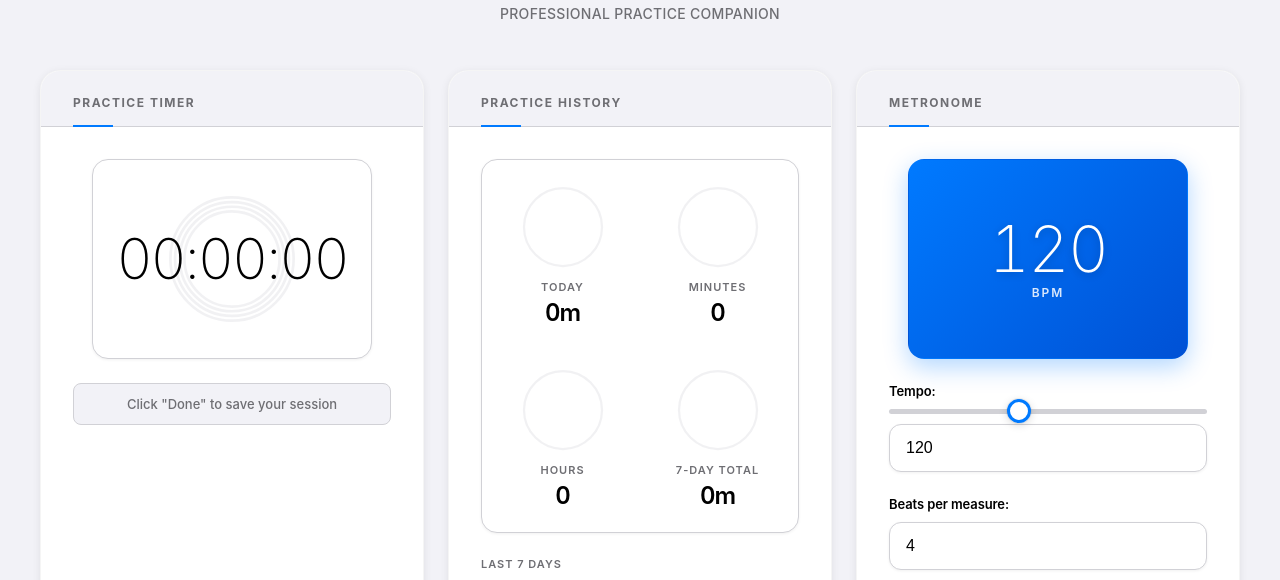
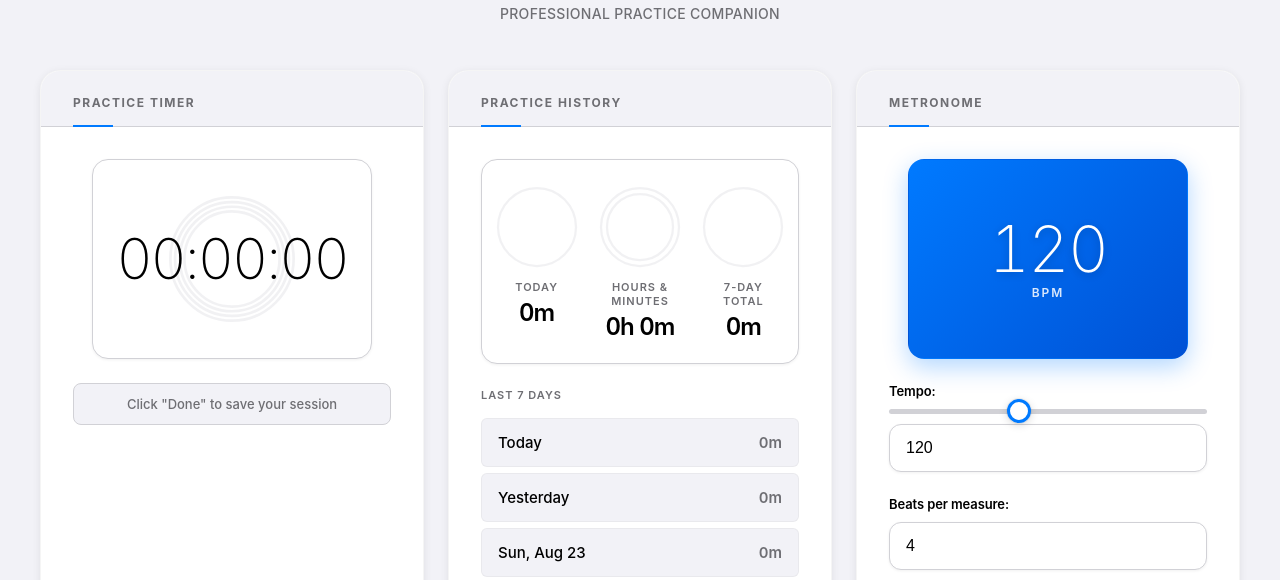
Before and after one commit to Westbrook/music-time, a plain HTML site: page index.html in a window 1280 px wide. Shown: the part 157-737 px from the top of the page. Drawn offline with Linux system fonts and the light colour scheme.

Commit message:
Make Minute/Hour Rings Concentric in Practice History
Agent-Id: agent-63a58124-7b77-45cf-9f87-7b5840baea55
Linked-Note-Id: 4e9cfcbf-65a1-40c4-b467-252b3db875f1

```diff
--- a/index.html
+++ b/index.html
@@ -83,23 +83,17 @@
                             </div>
                         </div>
                         <div class="stat-item">
-                            <svg class="stat-ring" viewBox="0 0 120 120">
+                            <svg class="stat-ring stat-ring-concentric" viewBox="0 0 120 120">
+                                <!-- Hours ring (outer) -->
                                 <circle class="stat-ring-bg" cx="60" cy="60" r="52" />
-                                <circle class="stat-ring-progress" cx="60" cy="60" r="52" id="minutesRing" />
+                                <circle class="stat-ring-progress stat-ring-hours" cx="60" cy="60" r="52" id="hoursRing" />
+                                <!-- Minutes ring (inner) -->
+                                <circle class="stat-ring-bg stat-ring-bg-inner" cx="60" cy="60" r="44" />
+                                <circle class="stat-ring-progress stat-ring-minutes" cx="60" cy="60" r="44" id="minutesRing" />
                             </svg>
                             <div class="stat-content">
-                                <div class="stat-label">Minutes</div>
-                                <div class="stat-value" id="minutesValue">0</div>
-                            </div>
-                        </div>
-                        <div class="stat-item">
-                            <svg class="stat-ring" viewBox="0 0 120 120">
-                                <circle class="stat-ring-bg" cx="60" cy="60" r="52" />
-                                <circle class="stat-ring-progress" cx="60" cy="60" r="52" id="hoursRing" />
-                            </svg>
-                            <div class="stat-content">
-                                <div class="stat-label">Hours</div>
-                                <div class="stat-value" id="hoursValue">0</div>
+                                <div class="stat-label">Hours &amp; Minutes</div>
+                                <div class="stat-value"><span id="hoursValue">0</span>h <span id="minutesValue">0</span>m</div>
                             </div>
                         </div>
                         <div class="stat-item">
--- a/script.js
+++ b/script.js
@@ -448,16 +448,17 @@
                 todayRing.style.strokeDashoffset = offset;
             }
 
-            // Minutes ring - fills from 0 to 60 with the current minutes portion of today's time
+            // Minutes ring (inner concentric) - fills from 0 to 60 with the current minutes portion of today's time
             const minutesRing = document.getElementById('minutesRing');
             if (minutesRing) {
+                const minutesCircumference = 277; // 2 * PI * 44 (inner ring radius)
                 const minutes = Math.floor((todaySeconds % 3600) / 60);
                 const progress = Math.min(minutes / 60, 1);
-                const offset = circumference - (progress * circumference);
+                const offset = minutesCircumference - (progress * minutesCircumference);
                 minutesRing.style.strokeDashoffset = offset;
             }
 
-            // Hours ring - fills from 0 to 24 with the current hours portion of today's time
+            // Hours ring (outer concentric) - fills from 0 to 24 with the current hours portion of today's time
             const hoursRing = document.getElementById('hoursRing');
             if (hoursRing) {
                 const hours = Math.floor(todaySeconds / 3600);
--- a/styles.css
+++ b/styles.css
@@ -562,7 +562,7 @@ main {
 /* History Section */
 .stats-grid {
     display: grid;
-    grid-template-columns: repeat(2, 1fr);
+    grid-template-columns: repeat(3, 1fr);
     gap: 0.375rem;
     margin-bottom: 1.5rem;
     background: var(--bg-color);
@@ -644,9 +644,30 @@ main {
     transition: stroke-dashoffset 0.3s ease;
 }
 
+/* Concentric stat-ring: outer hours + inner minutes (matches timer's ring style) */
+.stat-ring-hours {
+    stroke: var(--success-color);
+    stroke-dasharray: 327; /* 2 * PI * 52 */
+    stroke-dashoffset: 327;
+}
+
+.stat-ring-minutes {
+    stroke: #5ac8fa; /* SF Teal - matches timer's minutes ring */
+    stroke-dasharray: 277; /* 2 * PI * 44 */
+    stroke-dashoffset: 277;
+}
+
 @media (prefers-color-scheme: dark) {
     .stat-ring-progress {
         filter: drop-shadow(0 0 4px var(--primary-color));
+    }
+
+    .stat-ring-hours {
+        filter: drop-shadow(0 0 4px var(--success-color));
+    }
+
+    .stat-ring-minutes {
+        filter: drop-shadow(0 0 4px #5ac8fa);
     }
 
     .stat-ring-bg {
```
